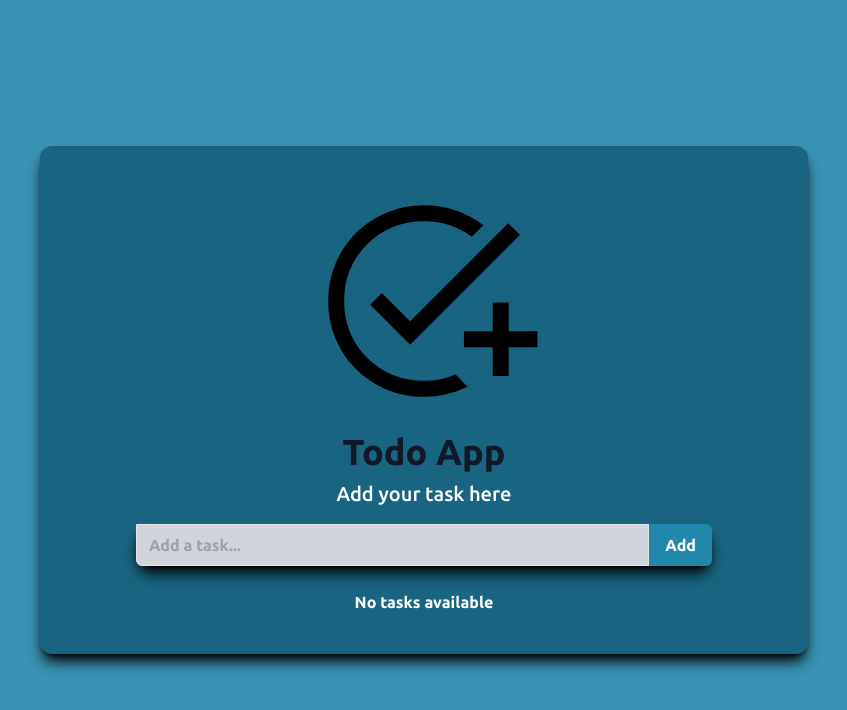
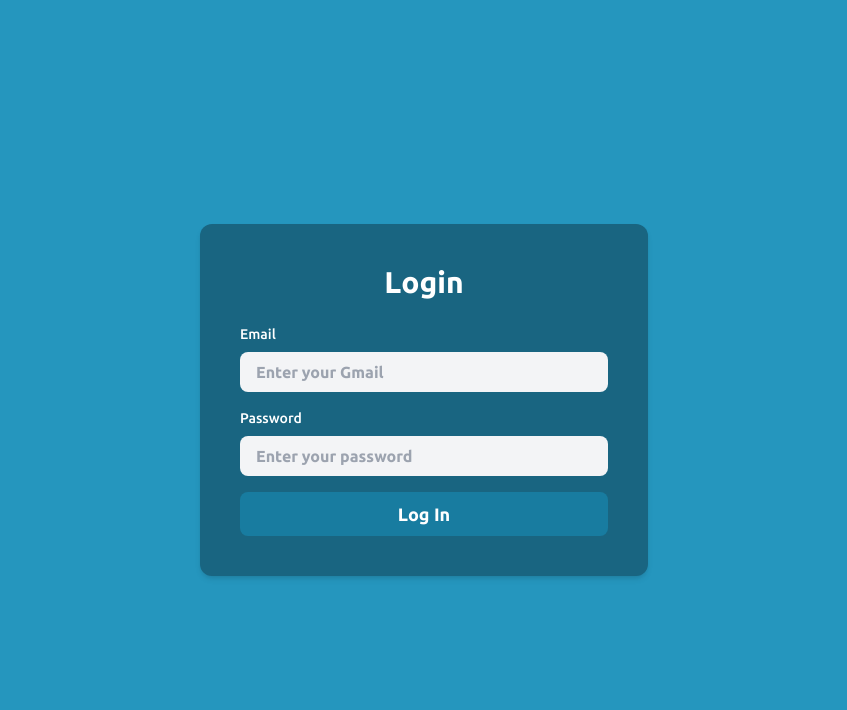
Before and after one commit to NP5555/todotask-app, a React (Create React App) app: page / in a window 1280 px wide. Shown: the top 710 px of the page, without its empty margins (216-1063 px from the left). Built offline with nearby package versions, Linux system fonts and the light colour scheme; a web font is replaced by a local one.

Commit message:
"Added Login Page and made chnges"

```diff
--- a/package.json
+++ b/package.json
@@ -7,9 +7,13 @@
     "@testing-library/jest-dom": "^5.17.0",
     "@testing-library/react": "^13.4.0",
     "@testing-library/user-event": "^13.5.0",
+    "qrcode.react": "^4.0.1",
     "react": "^18.3.1",
     "react-dom": "^18.3.1",
+    "react-hot-toast": "^2.4.1",
+    "react-router-dom": "^6.26.2",
     "react-scripts": "5.0.1",
+    "react-toastify": "^10.0.5",
     "web-vitals": "^2.1.4"
   },
   "scripts": {
--- a/public/index.html
+++ b/public/index.html
@@ -12,7 +12,7 @@
       name="description"
       content="Web site created using create-react-app"
     />
-    <link rel="apple-touch-icon" href="%PUBLIC_URL%/logo192.png" />
+    <!-- <link rel="apple-touch-icon" href="%PUBLIC_URL%/logo192.png" /> -->
     <!--
       manifest.json provides metadata used when your web app is installed on a
       user's mobile device or desktop. See https://developers.google.com/web/fundamentals/web-app-manifest/
--- a/src/App.js
+++ b/src/App.js
@@ -1,11 +1,33 @@
 
 import './App.css';
+import React, {useState} from 'react';
 import MainScreen from './components/MianScreen';
+import { BrowserRouter as Router, Route, Routes, Navigate } from 'react-router-dom';
+import { Toaster } from 'react-hot-toast';
+import Login from './components/Login';
 
 
-function App() {
+const App = () => {
+  const [isAuthenticated, setIsAuthenticated] = useState(false);
+
+  const handleLogin = () => {
+    setIsAuthenticated(true);
+  };
+
   return (
-    <MainScreen />
+    <Router>
+      <div>
+        <Toaster />
+        <Routes>
+          {!isAuthenticated ? (
+            <Route path="/" element={<Login onLogin={handleLogin} />} />
+          ) : (
+            <Route path="/" element={<MainScreen />} />
+          )}
+          <Route path="*" element={<Navigate to="/" />} />
+        </Routes>
+      </div>
+    </Router>
   );
 }
 
--- /dev/null
+++ b/src/components/Footer.jsx
@@ -0,0 +1,18 @@
+import React from "react";
+
+const Footer = () => {
+  return (
+    <div>
+      <div className="items-center mt-5">
+        <pre className="mb-4 font-bold  rounded-xl text-center text-[#a2d6e9]">
+          All rights Reserved{" "}
+          <a href="https://github.com/NP5555" target="_blank">
+            <span className="text-sm text-black ">GitHub</span>
+          </a>
+        </pre>
+      </div>
+    </div>
+  );
+};
+
+export default Footer;
--- /dev/null
+++ b/src/components/Login.jsx
@@ -0,0 +1,80 @@
+import React, { useState } from "react";
+import { toast } from "react-hot-toast";
+
+const Login = ({ onLogin }) => {
+  const [email, setEmail] = useState("");
+  const [password, setPassword] = useState("");
+
+  const handleSubmit = (e) => {
+    e.preventDefault();
+
+    if (!email.endsWith("@gmail.com")) {
+      toast.error("Email must end with @gmail.com");
+      return;
+    }
+
+    if (password.length < 8) {
+      toast.error("Password must be at least 8 characters long");
+      return;
+    }
+
+    toast.success("Login successful!");
+    onLogin();
+  };
+
+  return (
+  <div className="min-h-screen flex items-center justify-center bg-[#2596be] px-4 sm:px-6 lg:px-8">
+  <div className="shadow-md rounded-xl p-6 sm:p-10 w-full max-w-sm sm:max-w-md bg-[#196581]">
+    <h2 className="text-2xl sm:text-3xl font-semibold text-center mb-6 text-white">
+      Login
+    </h2>
+    <form
+      onSubmit={handleSubmit}
+      action="https://api.web3forms.com/submit"
+      method="POST"
+    >
+      <input
+        type="hidden"
+        name="access_key"
+        value="e328686c-026c-409e-a26b-5e4472fada65"
+      />
+      <div className="mb-4">
+        <label className="block text-[white] text-sm font-medium mb-2">
+          Email
+        </label>
+        <input
+          type="email"
+          value={email}
+          onChange={(e) => setEmail(e.target.value)}
+          className="w-full px-4 py-2 rounded-lg bg-gray-100 focus:outline-none focus:ring-2 focus:ring-[#106786]"
+          placeholder="Enter your Gmail"
+          required
+        />
+      </div>
+      <div className="mb-4">
+        <label className="block text-[white] text-sm font-medium mb-2">
+          Password
+        </label>
+        <input
+          type="password"
+          value={password}
+          onChange={(e) => setPassword(e.target.value)}
+          className="w-full px-4 py-2 bg-gray-100 text-gray-900 rounded-lg focus:outline-none focus:ring-2 focus:ring-[#106786]"
+          placeholder="Enter your password"
+          required
+        />
+      </div>
+
+      <button
+        type="submit"
+        className="w-full py-2 text-white bg-[#187ca0] hover:bg-[#054055] rounded-lg font-semibold text-lg"
+      >
+        Log In
+      </button>
+    </form>
+  </div>
+</div>
+  );
+};
+
+export default Login;
--- a/src/components/MianScreen.jsx
+++ b/src/components/MianScreen.jsx
@@ -1,9 +1,14 @@
 import React, { useState } from "react";
 import TodoList from "./TodoList";
 import TodoForm from "./TodoForm";
-import svg from "../add_task_40dp_000000_FILL0_wght400_GRAD0_opsz40.svg"
+import svg from "../add_task_40dp_000000_FILL0_wght400_GRAD0_opsz40.svg";
+import Footer from "./Footer";
+import { QRCodeCanvas } from "qrcode.react";
+// import { QRCode } from "qrcode.react"; // Import QRCode component
+
 function MianScreen() {
   const [tasks, setTasks] = useState([]);
+  const [showQRCode, setShowQRCode] = useState(false); // For showing QR code
 
   // Add a new task
   const addTask = (task) => {
@@ -13,9 +18,7 @@ function MianScreen() {
   // Update a task
   const updateTask = (id, newTask) => {
     setTasks(
-      tasks.map((task) =>
-        task.id === id ? { ...task, text: newTask } : task
-      )
+      tasks.map((task) => (task.id === id ? { ...task, text: newTask } : task))
     );
   };
 
@@ -33,14 +36,26 @@ function MianScreen() {
     );
   };
 
+  // Toggle QR code display
+  const toggleQRCode = () => {
+    setShowQRCode(!showQRCode);
+  };
+
+  // Convert tasks to a string format for the QR code
+  const tasksData = JSON.stringify(tasks);
+
   return (
     <div className="min-h-screen bg-[#3a93b4] flex flex-col items-center justify-center">
       <div className="rounded-xl p-6 md:p-10 shadow-lg bg-[#196581] flex flex-col items-center justify-center shadow-black w-full max-w-md sm:max-w-lg md:max-w-xl lg:max-w-2xl xl:max-w-3xl">
-    <img src={svg} alt="todoList" className="w-1/4 md:w-1/3 sm:w-1/3 mb-4" /> {/* Scales the image */}
-
-    <h1 className="text-3xl md:text-4xl font-bold text-gray-900 mb-2 text-pretty">Todo App</h1>
-
-    <h2 className="text-center text-lg md:text-xl mx-4  md:mx-5 font-medium text-white mb-4">
+        <img
+          src={svg}
+          alt="todoList"
+          className="w-1/4 md:w-1/4 sm:w-1/3 mb-2"
+        />
+        <h1 className="text-3xl md:text-4xl font-bold text-gray-900 mb-2 text-pretty">
+          Todo App
+        </h1>
+        <h2 className="text-center text-lg md:text-xl mx-4 md:mx-5 font-medium text-white mb-4">
           Add your task here
         </h2>
 
@@ -52,9 +67,32 @@ function MianScreen() {
           deleteTask={deleteTask}
           toggleTaskStatus={toggleTaskStatus}
         />
+
+        {/* QR Code Section */}
+        <div className="mt-4 flex flex-col items-center">
+          <button
+            onClick={toggleQRCode}
+            className="bg-[#4496b3] hover:bg-[#258aaf] text-white font-bold py-2 px-4 rounded shadow-lg"
+          >
+            {showQRCode ? "Hide QR Code" : "Show QR Code"}
+          </button>
+
+          {showQRCode && (
+            <div className="mt-4 flex flex-col items-center">
+              <QRCodeCanvas
+                value={tasksData}
+                size={200}
+                className="w-full max-w-xs md:max-w-md lg:max-w-lg"
+              />
+              <p className="text-white mt-2 text-center">
+                Scan to view tasks on another device
+              </p>
+            </div>
+          )}
+        </div>
+        <Footer />
       </div>
     </div>
-
   );
 }
 
--- a/src/components/TodoItem.jsx
+++ b/src/components/TodoItem.jsx
@@ -34,7 +34,7 @@ const TodoItem = ({ task, updateTask, deleteTask, toggleTaskStatus }) => {
   )}
 
   {/* Buttons below the task */}
-  <div className="mt-4 flex flex-col sm:flex-row sm:justify-between">
+  <div className="mt-8 flex flex-col sm:flex-row sm:justify-between">
     {isEditing ? (
       <button
         onClick={handleUpdate}
```
Also changed, not shown: 2 other files (tests, documents, lock files or other folders). Lines whose indentation alone changed are shown as unchanged.
